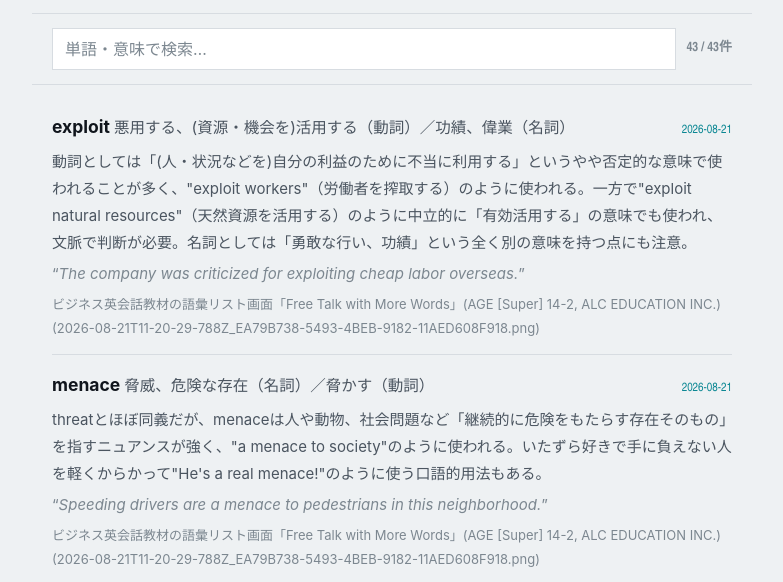
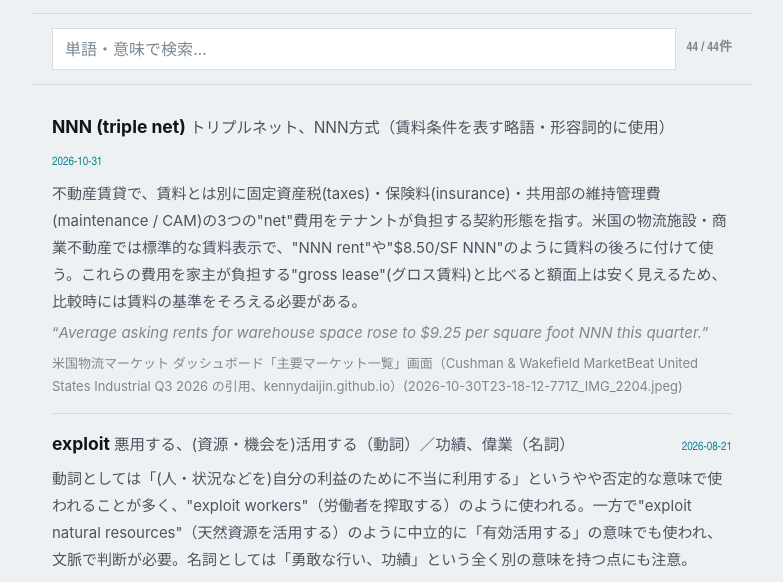
Before and after one commit to kennydaijin/pbs-listening-guide, a plain HTML site: page vocab.html in a window 1280 px wide. Shown: the part 180-762 px from the top of the page, without its empty margins (248-1031 px from the left). Drawn offline with Linux system fonts and the light colour scheme.

Commit message:
Update vocab list: 44語

```diff
--- a/vocab.html
+++ b/vocab.html
@@ -276,6 +276,7 @@
     "use strict";
 
     var ENTRIES = [
+      ["2026-10-31", "NNN (triple net)", "トリプルネット、NNN方式（賃料条件を表す略語・形容詞的に使用）", "不動産賃貸で、賃料とは別に固定資産税(taxes)・保険料(insurance)・共用部の維持管理費(maintenance / CAM)の3つの\"net\"費用をテナントが負担する契約形態を指す。米国の物流施設・商業不動産では標準的な賃料表示で、\"NNN rent\"や\"$8.50/SF NNN\"のように賃料の後ろに付けて使う。これらの費用を家主が負担する\"gross lease\"(グロス賃料)と比べると額面上は安く見えるため、比較時には賃料の基準をそろえる必要がある。", "Average asking rents for warehouse space rose to $9.25 per square foot NNN this quarter.", "米国物流マーケット ダッシュボード「主要マーケット一覧」画面（Cushman & Wakefield MarketBeat United States Industrial Q3 2026 の引用、kennydaijin.github.io）(2026-10-30T23-18-12-771Z_IMG_2204.jpeg)"],
       ["2026-08-21", "exploit", "悪用する、(資源・機会を)活用する（動詞）／功績、偉業（名詞）", "動詞としては「(人・状況などを)自分の利益のために不当に利用する」というやや否定的な意味で使われることが多く、\"exploit workers\"（労働者を搾取する）のように使われる。一方で\"exploit natural resources\"（天然資源を活用する）のように中立的に「有効活用する」の意味でも使われ、文脈で判断が必要。名詞としては「勇敢な行い、功績」という全く別の意味を持つ点にも注意。", "The company was criticized for exploiting cheap labor overseas.", "ビジネス英会話教材の語彙リスト画面「Free Talk with More Words」(AGE [Super] 14-2, ALC EDUCATION INC.) (2026-08-21T11-20-29-788Z_EA79B738-5493-4BEB-9182-11AED608F918.png)"],
       ["2026-08-21", "menace", "脅威、危険な存在（名詞）／脅かす（動詞）", "threatとほぼ同義だが、menaceは人や動物、社会問題など「継続的に危険をもたらす存在そのもの」を指すニュアンスが強く、\"a menace to society\"のように使われる。いたずら好きで手に負えない人を軽くからかって\"He's a real menace!\"のように使う口語的用法もある。", "Speeding drivers are a menace to pedestrians in this neighborhood.", "ビジネス英会話教材の語彙リスト画面「Free Talk with More Words」(AGE [Super] 14-2, ALC EDUCATION INC.) (2026-08-21T11-20-29-788Z_EA79B738-5493-4BEB-9182-11AED608F918.png)"],
       ["2026-08-21", "savvy", "精通している、知識・実践力がある（形容詞）／実践的な知識、勘（名詞）", "\"business savvy\"や\"tech-savvy\"のように名詞の前後にハイフンでつけて「〜に精通した」という形容詞としてよく使われるくだけた語。単なる知識(knowledge)よりも、実際の場面で役立つ実践的な判断力・勘というニュアンスが強く、ビジネス英語や口語で頻出する。", "She has the marketing savvy to turn this small business into a success.", "ビジネス英会話教材の語彙リスト画面「Free Talk with More Words」(AGE [Super] 14-2, ALC EDUCATION INC.) (2026-08-21T11-20-29-788Z_EA79B738-5493-4BEB-9182-11AED608F918.png)"],
```
